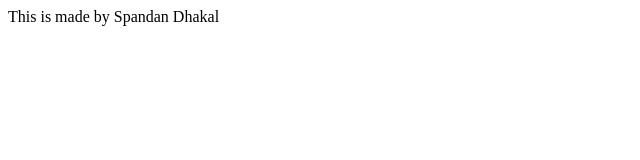
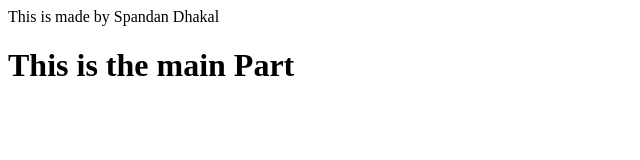
Before and after one commit to spandandc/Localrepo, a plain HTML site: page index.html in a window 1280 px wide. Shown: the whole page, without its empty margins (0-640 px from the left). Drawn offline with Linux system fonts and the light colour scheme.

Commit message:
Main part has been edited by master spandan

```diff
--- a/index.html
+++ b/index.html
@@ -1 +1,2 @@
 <p>This is made by Spandan Dhakal</p>
+<h1>This is the main Part</h1>
```
